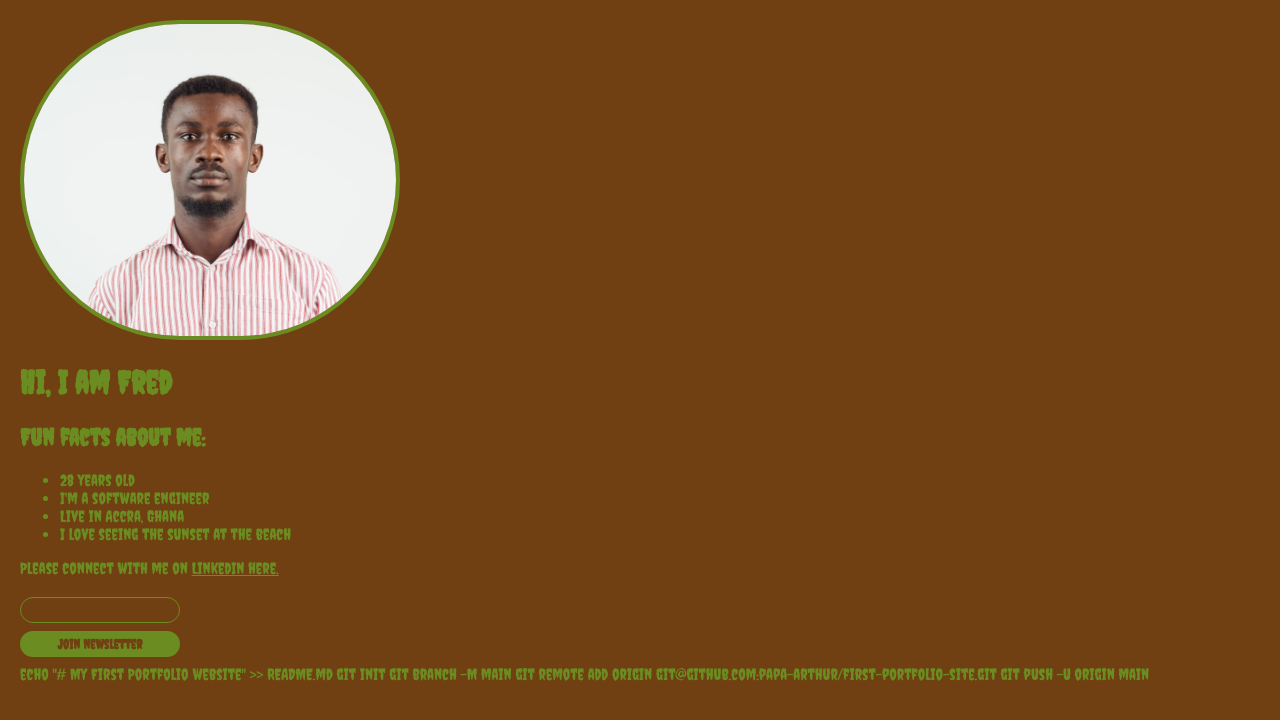
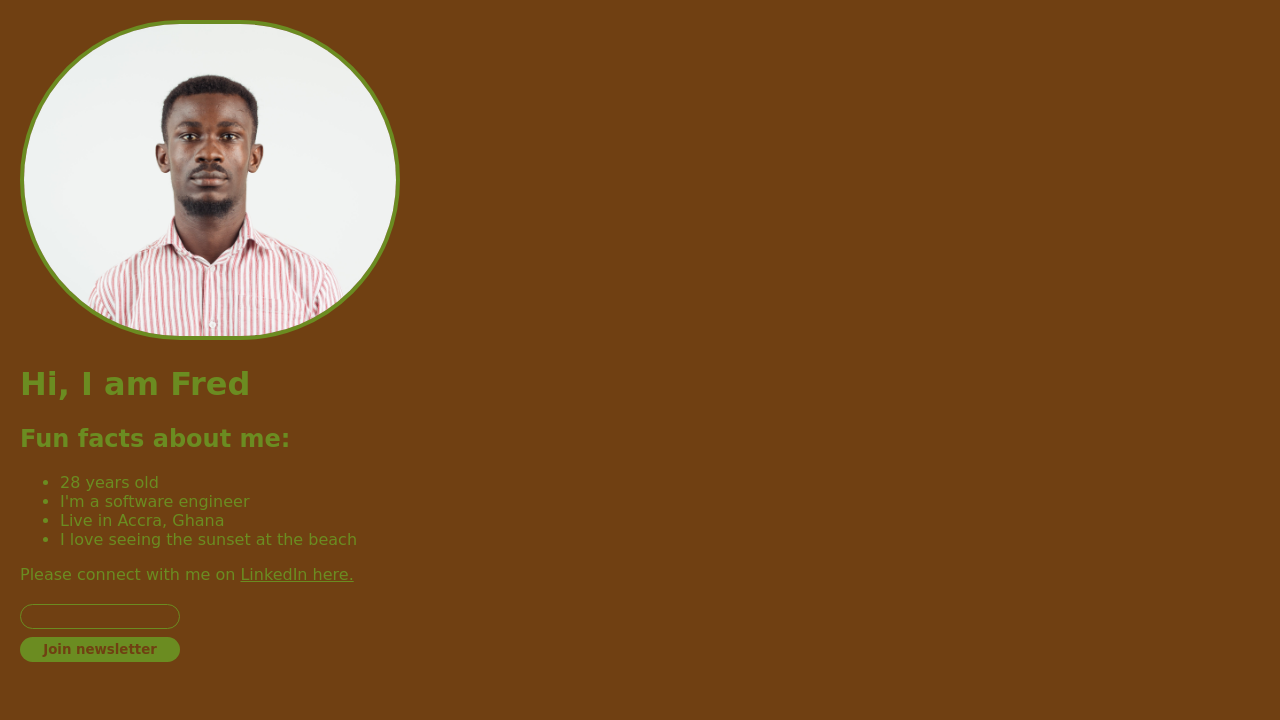
Before and after one commit to papa-arthur/first-portfolio-site, a plain HTML site: page index.html in a window 1280 px wide. Drawn offline with Linux system fonts and the light colour scheme; a web font is replaced by a local one.

```diff
--- a/index.html
+++ b/index.html
@@ -24,9 +24,3 @@
         <button>Join newsletter</button>
     </body>
 </html>
-
-echo "# My First Portfolio website" >> README.md
-git init
-git branch -M main
-git remote add origin git@github.com:papa-arthur/first-portfolio-site.git
-git push -u origin main
--- a/index.js
+++ b/index.js
@@ -2,7 +2,7 @@
 // Replace the parameters below according to your preference.
 
 // space, scary, military, romantic, cowboy, fantasy, superhero
-favouriteMovieGenre("scary")
+favouriteMovieGenre("cowboy")
 
 // watermelon, tomato, banana, orange, avocado, blueberry
 favouriteFruit("avocado")
```
Also changed, not shown: 1 other file.
